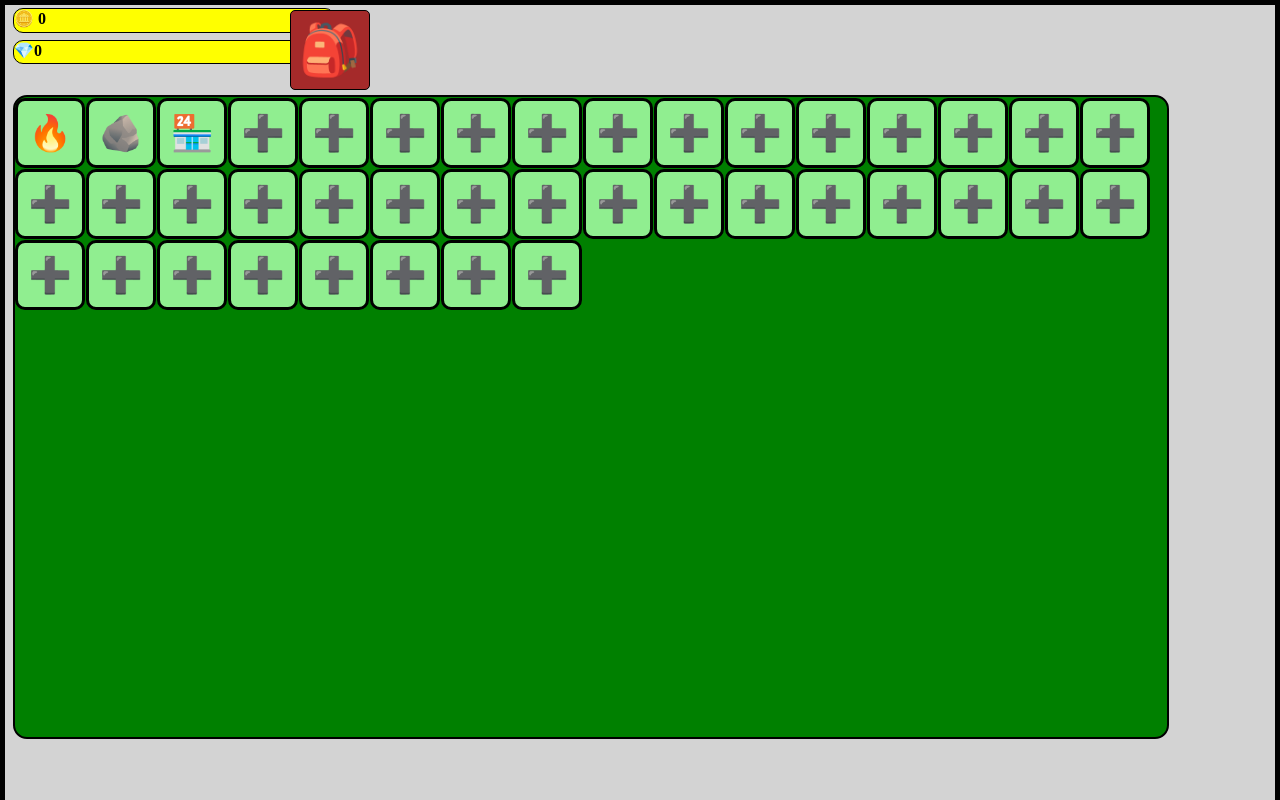
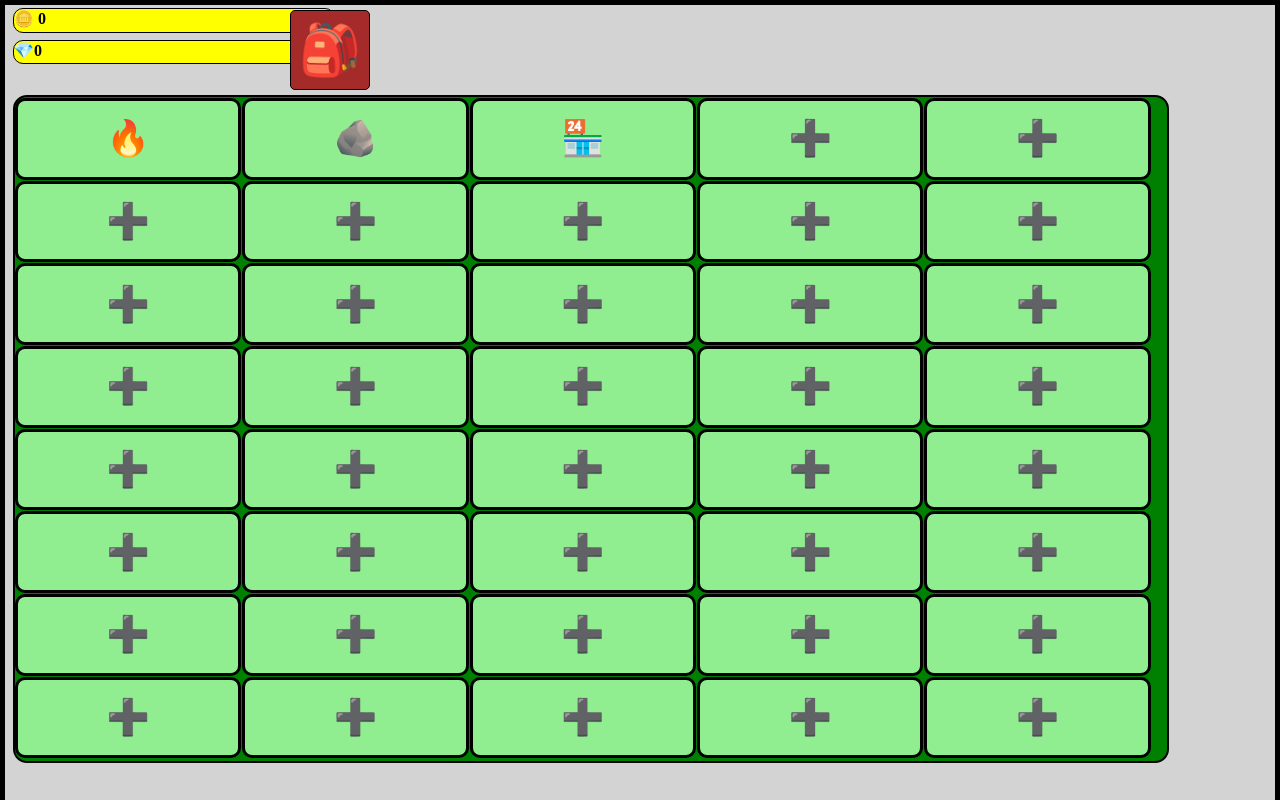
Before and after one commit to levelTXT/ingots-game-level, a plain HTML site: page index.html in a window 1280 px wide. Shown: the top 800 px of the page. Drawn offline with Linux system fonts and the light colour scheme.

Commit message:
Update style.css
обновление файла ксс 0.1.0

```diff
--- a/style.css
+++ b/style.css
@@ -7,6 +7,7 @@ html {
 body {
   width: 100%;
   height: 100%;
+}
 .coins {
   background-color: yellow;
   border: solid 1px;
@@ -26,8 +27,8 @@ body {
   top: 3%;
 }
 .button {
-  width: 70px;
-  height: 70px;
+  width: 19.65%;
+  height: 12.3%;
   border: solid;
   border-radius: 10px;
   font-size: 35px;
@@ -54,7 +55,7 @@ body {
   background-color: green;
   padding-right: 0;
   width: 90%;
-  height: 80%;
+  height: 83%;
 }
 .upgradeMenu {
   visibility: hidden;
@@ -142,4 +143,4 @@ body {
   left: 5px;
   padding-right: 180px;
   padding-top: 80px;
-}
+  }
```
